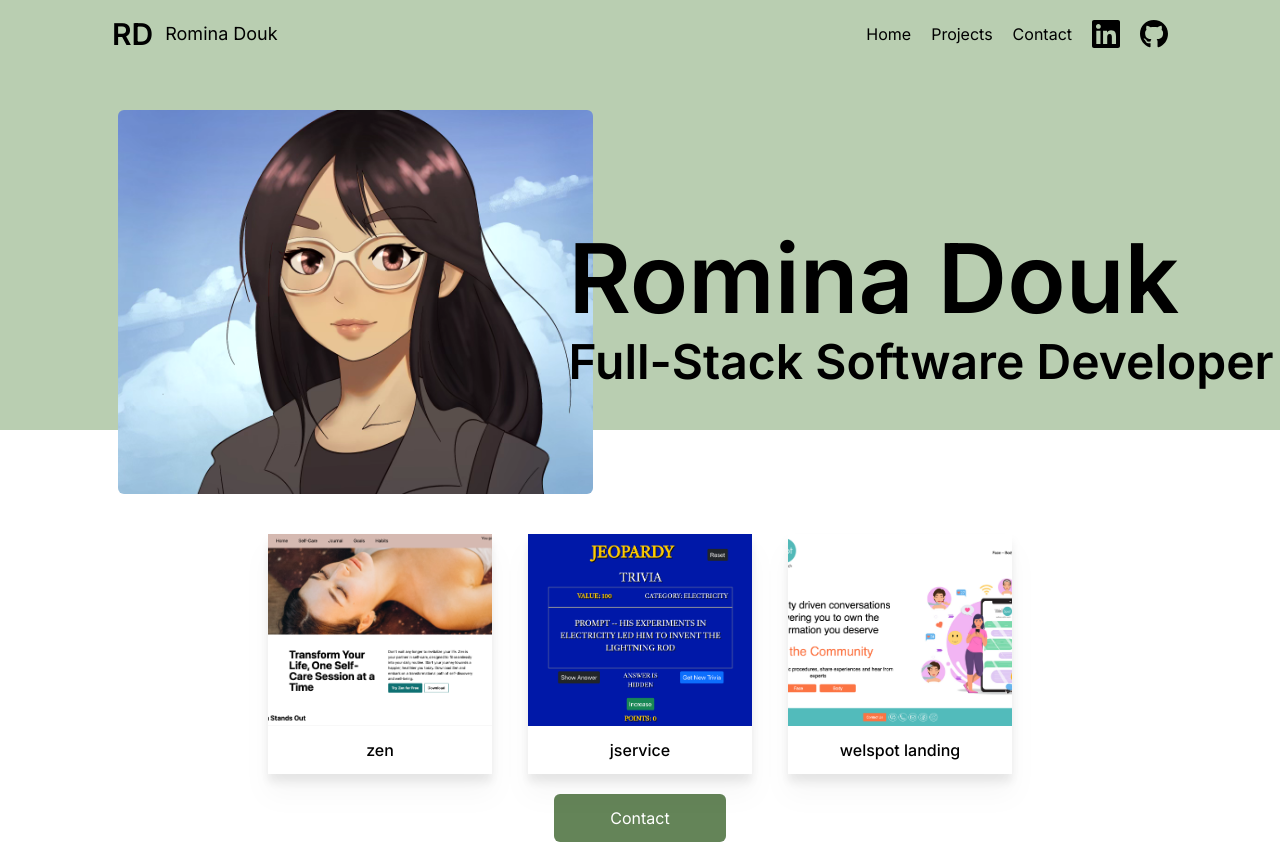
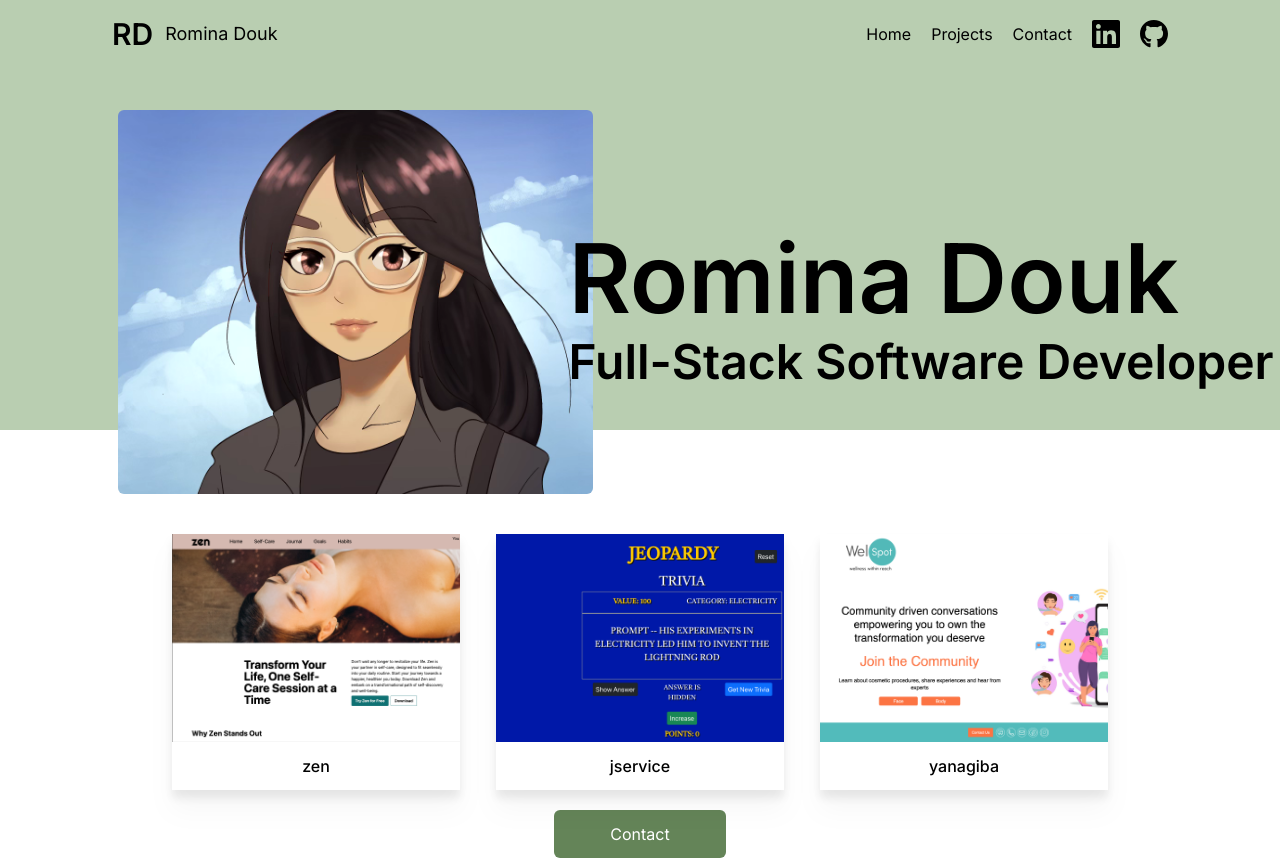
Before and after one commit to rominadouk/portfolio-redesign, a Next.js app: page / in a window 1280 px wide. Built offline with nearby package versions, Linux system fonts and the light colour scheme.

Commit message:
homepage projects like to their specific page view, added more props for code links to project single view, buttons conditionally render

```diff
--- a/app/components/ReusableProject.tsx
+++ b/app/components/ReusableProject.tsx
@@ -1,14 +1,18 @@
 import React from 'react'
+import Link from 'next/link'
 
 type ProjectProps = {
     title: string,
     summary: string,
     lessonsLearned: string,
     roles: string[],
-    technologies: string[]
+    technologies: string[],
+    liveLink: string | null,
+    backendLink: string | null,
+    frontendLink: string | null
 }
 
-const ReusableProjectPage:React.FC<ProjectProps> = ({title, summary, lessonsLearned, roles, technologies}) => {
+const ReusableProjectPage:React.FC<ProjectProps> = ({title, summary, lessonsLearned, roles, technologies, liveLink, backendLink, frontendLink}) => {
     //three different states, project 1, 2 or 3, when it is clicked from the homescreen it will pass in either 1, 2 or 3 and will increment, this will be a basic sliding page, with fade-in fade-out
 
   return (
@@ -19,7 +23,7 @@ const ReusableProjectPage:React.FC<ProjectProps> = ({title, summary, lessonsLear
 
             {/* Overlays */}
             <div className='flex container justify-center'>
-                <div id='bottom-layer' className='h-auto w-[90%] mt-10 ring-1 ring-black self-center rounded-sm max-w-lg'>
+                <div id='bottom-layer' className='h-auto w-[90%] mt-10  md:pb-2 ring-1 ring-black self-center rounded-sm max-w-lg'>
 
                 <div id='top-layer' className='h-64 lg:h-72 w-full relative bg-stone-400 left-[-10px] top-[-20px] md:left-[-20px] rounded-sm'>
                 </div>
@@ -32,10 +36,12 @@ const ReusableProjectPage:React.FC<ProjectProps> = ({title, summary, lessonsLear
                 {/* Extra Images 1 & 2 END*/}
                     {/* Buttons Container */}
                     <div className='flex flex-col pb-3 px-3 mt-3 gap-3 md:px-5'>
-                        <a className=' text-center px-6 py-2  lg:px-9 lg:py-2 lg:rounded-sm text-white bg-button-color'>View live site</a>
+                        { liveLink ? <Link href={liveLink} target='_blank' className=' text-center px-6 py-2  lg:px-9 lg:py-2 lg:rounded-sm text-white bg-button-color'>View live site</Link> : ''}
                         <div className='flex flex-col text-center justify-center gap-3 md:flex-row  md:gap-4'>
-                            <a className='ring-2 px-6 py-2 lg:px-9 lg:py-2 lg:rounded-sm text-button-color md:w-1/2'>Front end</a>
-                            <a className='ring-2  px-6 py-2 lg:px-9 lg:py-2 lg:rounded-sm text-button-color md:w-1/2'>Backend</a>
+                            { frontendLink ?  <Link href={frontendLink} target='_blank' className='ring-2 ring-button-color px-6 py-2 lg:px-9 lg:py-2 lg:rounded-sm text-button-color md:w-1/2'>Front end</Link> : ''}
+                            { backendLink ?  <Link href={backendLink} target='_blank' className='ring-2  ring-button-color px-6 py-2 lg:px-9 lg:py-2 lg:rounded-sm text-button-color md:w-1/2'>Backend</Link> : ''}
+
+
                         </div>
                     {/* Buttons Container END */}
                     </div>
--- a/app/contact/page.tsx
+++ b/app/contact/page.tsx
@@ -23,8 +23,8 @@ const Contact = () => {
         <div className='flex flex-col lg:flex-row lg:gap-7'>
           {/* contact form container */}
           <div id='contact-form-container'className=' self-center max-w-md md:max-w-lg lg:ml-28 lg:mx-0 lg:w-[27%] lg:mt-7 lg:min-w-[25%]'>
-            <h2 className='mx-5 text-2xl font-semibold lg:mx-0'>Let's talk</h2>
-            <p className='mx-5 mt-2 text-sm lg:mx-0'>Lorem, ipsum dolor sit amet consectetur adipisicing elit. Aspernatur exercitationem rerum sapiente rem soluta temporibus, reiciendis eveniet laborum similique ab! Recusandae obcaecati similique blanditiis cupiditate, incidunt id! Ut, dolore magni?</p>
+            <h2 className='mx-5 text-2xl font-semibold lg:mx-0'>Let's Connect!</h2>
+            <p className='mx-5 mt-2 text-sm lg:mx-0'>Hi, if you're interested in working with me, I'd love to participate in building something great and hearing from you. As someone who is extremely passionate about development I'm always eager to develop new projects, exchange ideas, and expand my network. Even if it's not a project, I enjoy talking about all things development.</p>
                 <form className='flex flex-col mx-5 py-10 gap-7 lg:py-5 lg:mx-0'>
                 {/* Name Input */}
                 <div className='flex flex-col gap-2'>
--- a/app/globals.css
+++ b/app/globals.css
@@ -1,6 +1,11 @@
 @tailwind base;
 @tailwind components;
 @tailwind utilities;
+
+@import url('https://fonts.googleapis.com/css2?family=Cabin:ital,wght@0,400;0,500;0,600;1,400&display=swap');
+
+
+
 
 
 
--- a/app/layout.tsx
+++ b/app/layout.tsx
@@ -17,7 +17,7 @@ export default function RootLayout({
 }) {
   return (
     <html lang="en">
-      <body className={inter.className}>
+      <body className={`${inter.className} font-cabin `}>
         <Navbar />
         {children}
         </body>
--- a/app/page.tsx
+++ b/app/page.tsx
@@ -3,6 +3,7 @@ import './page.css'
 import zenImg from '../public/assets/images/zen-home.png'
 import jserviceImg from '../public/assets/images/j-service.png'
 import welspotLandingImg from '../public/assets/images/community-landing.png'
+import Link from 'next/link';
 
 
 
@@ -12,17 +13,14 @@ export default function Home() {
       {
       title: 'zen',
       image: zenImg,
-      link: 'insert the link here'
       },
       {
       title: 'jservice',
       image: jserviceImg,
-      link: 'insert the link here'
       },
       {
-      title: 'welspot landing',
+      title: 'yanagiba',
       image: welspotLandingImg,
-      link: 'insert the link here'
       },
 
     ]
@@ -51,12 +49,17 @@ export default function Home() {
       <section id='projects' className='flex flex-col items-center mt-10 gap-9 pb-5  md:flex-row  md:justify-center'>
         {projects.map((project) => {
           return (
-            <div key={project.title} className='flex flex-col justify-between h-60 w-56 text-center relative drop-shadow-xl'>
-              <div className=' flex-1 relative'>
-                <Image src={project.image}  className='project-image' alt={project.title} layout='fill' objectFit='cover' />
+
+            <div key={project.title} className='flex flex-col justify-between w-72 text-center relative drop-shadow-xl'>
+              <Link href={`/projects/${project.title.toLowerCase()}`} >
+              <div className=' h-52    relative ' style={{ backgroundImage: `url(${project.image.src})`, backgroundSize: 'cover' }}>
+                {/* <Image src={project.image}  className='project-image' alt={project.title} layout='fill' objectFit='cover' /> */}
               </div>
               <h2 className='py-3 bg-white font-medium'>{project.title}</h2>
+              </Link>
             </div>
+
+
           )
         })}
       </section>
--- a/app/projects/zen/page.tsx
+++ b/app/projects/zen/page.tsx
@@ -8,13 +8,16 @@ const Zen = () => {
         summary: 'Zen is a selfcare application that helps users go more in depth about what they are feeling and aims to improve overall well-being with an emphasis on mental health by tracking self-care habits. Zen features journaling, goal tracking, and selfcare tip suggestions. This was a cross-functional project with design by UX/UI designer Christian Jackson and built by me. Zen is a major project of mine that is consistenly being updated, it is deployed on Heroku.',
         lessonsLearned: 'I learned how to implement authentication, how to work better with react, and connecting databases. I learned how to better approach a complete redesign and how to better build my projects for development.',
         roles: ['individual full-stack developer'],
-        technologies: ['MongoDB', 'Express JS', 'React JS', 'Node', 'TypeScript', 'Tailwind CSS', 'Heroku']
+        technologies: ['MongoDB', 'Express JS', 'React JS', 'Node', 'TypeScript', 'Tailwind CSS', 'Heroku'],
+        liveLink: 'https://zen-redesign-33d46e687340.herokuapp.com/',
+        backendLink: 'https://github.com/rominadouk/zen_backend',
+        frontendLink: 'https://github.com/rominadouk/zen-redesign'
     }
 
 
   return (
     <div>
-        <ReusableProjectPage title={ZenData.title} summary={ZenData.summary} lessonsLearned={ZenData.lessonsLearned} roles={ZenData.roles} technologies={ZenData.technologies} />
+        <ReusableProjectPage title={ZenData.title} summary={ZenData.summary} lessonsLearned={ZenData.lessonsLearned} roles={ZenData.roles} technologies={ZenData.technologies}  liveLink={ZenData.liveLink} backendLink={ZenData.backendLink} frontendLink={ZenData.frontendLink}/>
     </div>
   )
 }
--- a/tailwind.config.ts
+++ b/tailwind.config.ts
@@ -20,6 +20,9 @@ const config: Config = {
         'input-border': 'rgba(20, 102, 72, 1)',
         'nav': 'rgba(185, 206, 177, 1)',
         'stroke': 'rgba(206, 192, 177, 1)',
+      },
+      fontFamily: {
+        'cabin': ['Cabin', 'sans-serif']
       }
     },
   },
```
